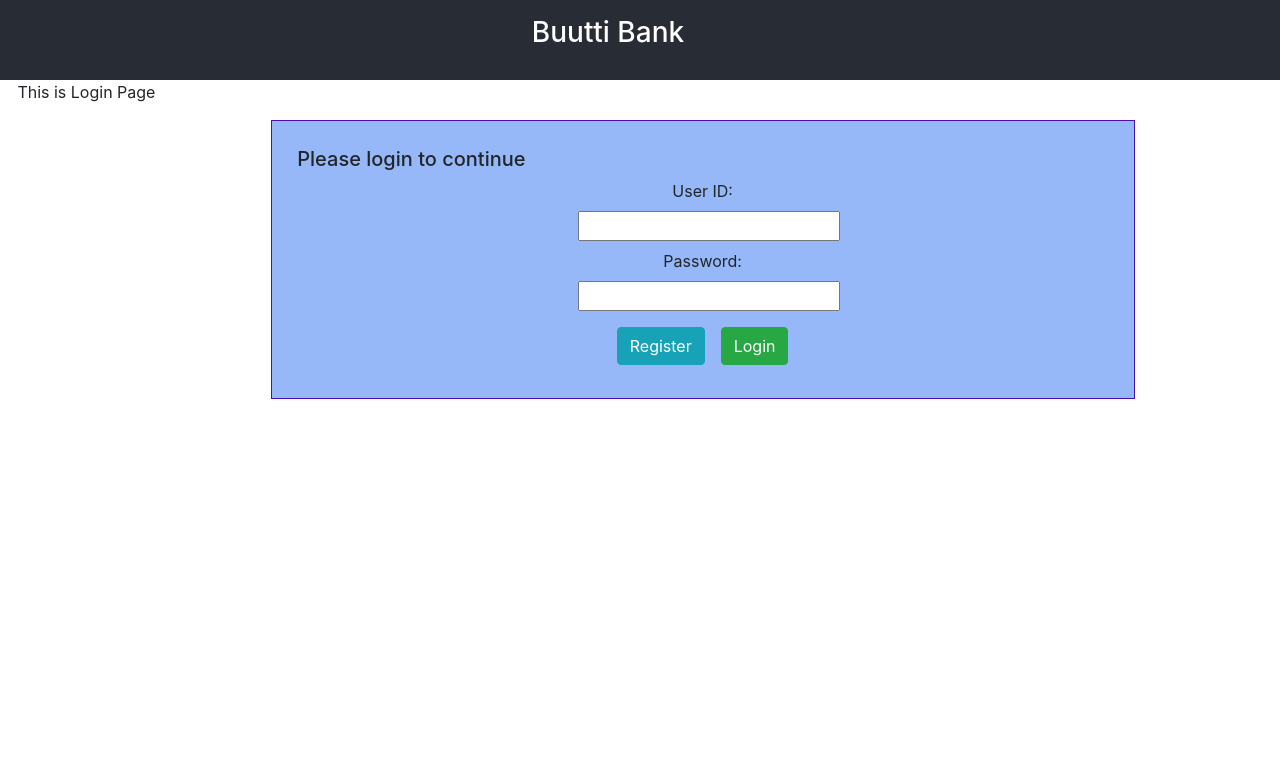
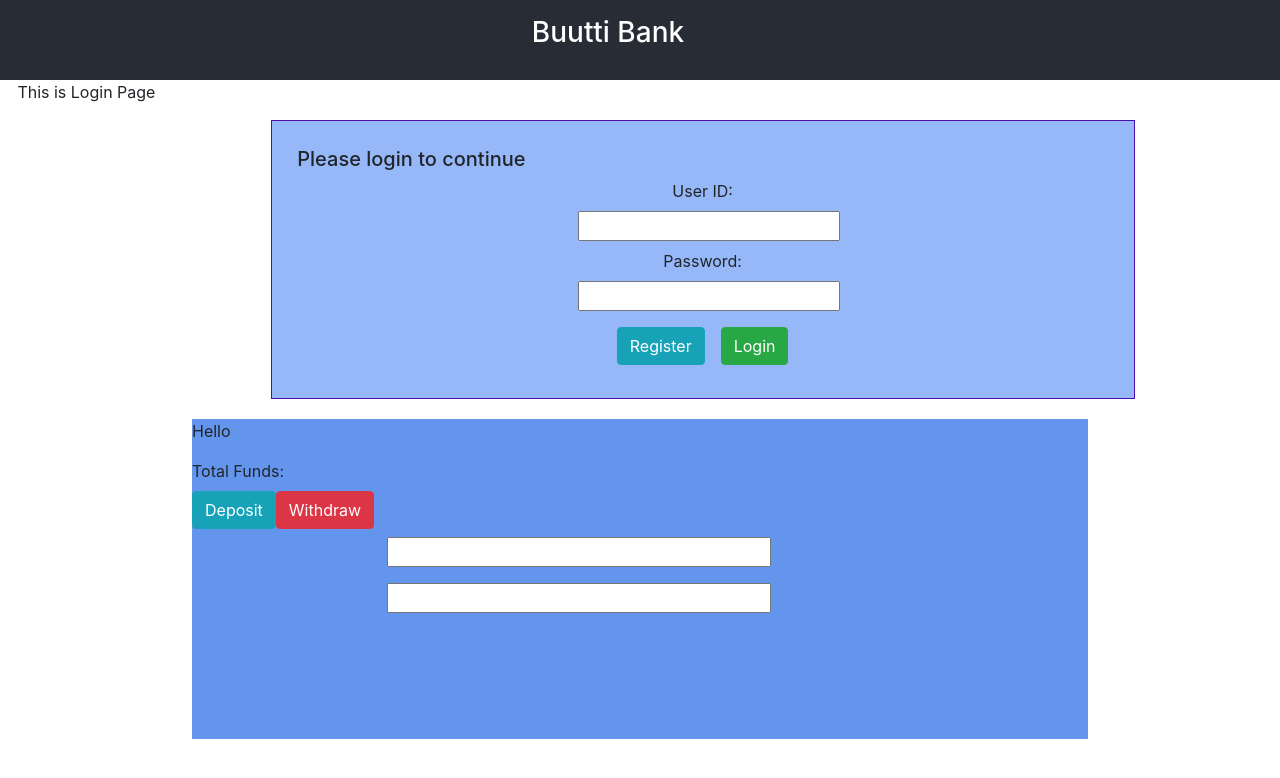
Before and after one commit to haripandey91/React_bankingSystem, a React (Create React App) app: page / in a window 1280 px wide. Shown: the top 778 px of the page. Built offline with nearby package versions, Linux system fonts and the light colour scheme.

Commit message:
continued with after loggedIn UI

```diff
--- a/src/App.js
+++ b/src/App.js
@@ -4,12 +4,14 @@ import Register from "./pages/Register";
 import Header from "./Components/Header";
 import Footer from "./Components/Footer";
 import Registration from "./Components/Registration";
+import LoggedIn from "./Components/UserLoggedIn";
 
 function App() {
   const [sregister, setsRegister] = useState();
   const [users, setUsers] = useState([]);
   const [tempUser, setTempUser] = useState();
   const [tempLoginUser, setTempLoginUser] = useState();
+  const [userVerified, setUserVerified] = useState(false);
 
   const onClickHandaler = (e) => {
     setsRegister(e.target.value);
@@ -77,6 +79,7 @@ function App() {
     <div>
       <Header heading="Buutti Bank" />
       {sregister === "Login" ? (
+        <div>
         <Register
           Uname="uname"
           Pname="Lname"
@@ -92,6 +95,15 @@ function App() {
           RonClick={onClickHandaler}
           LonClick={loginHandler}
         />
+        <LoggedIn
+          depositClassName="btn btn-info"
+          withdrawClassName="btn btn-danger"
+          onClick={onClickHandaler}
+          depositValue= "Deposit"
+          withdrawValue = "Withdraw"
+
+
+        /></div>
       ) : (
         <Registration
           Uname="Uname"
--- /dev/null
+++ b/src/Components/UserLoggedIn.jsx
@@ -0,0 +1,24 @@
+import React from 'react'
+import "../styles/userloggedin.scss"
+import Input from './Input'
+import Button from './Button'
+
+const LoggedIn = (props) => {
+
+    return (
+        <div className="logged">
+            <div className="loggedIn">
+                <p>Hello</p>
+                <div className="totalFundsDiv">
+                   <label className="totalFunds">Total Funds: {props.funds}</label>
+                </div>
+                <button onClick={props.onClick} className={props.depositClassName}>{props.depositValue}</button>
+                <button onClick={props.onClick} className={props.withdrawClassName}>{props.withdrawValue}</button>
+                <Input name={props.Uname} id={props.UserId} value= {props.Uvalue} onChange = {props.onChange}/>
+                <Input name={props.Pname} id={props.PasswordId} value= {props.Pvalue} onChange = {props.onChange}/>
+            </div>
+        </div>
+    )
+}
+
+export default LoggedIn
--- /dev/null
+++ b/src/styles/userloggedin.scss
@@ -0,0 +1,12 @@
+.loggedIn{
+    background-color: cornflowerblue;
+    height: 40vh;
+    width: 70vw;
+    margin-left: 15%;
+    margin-top: 20px;
+
+}
+
+.totalFunds{
+
+}
```
